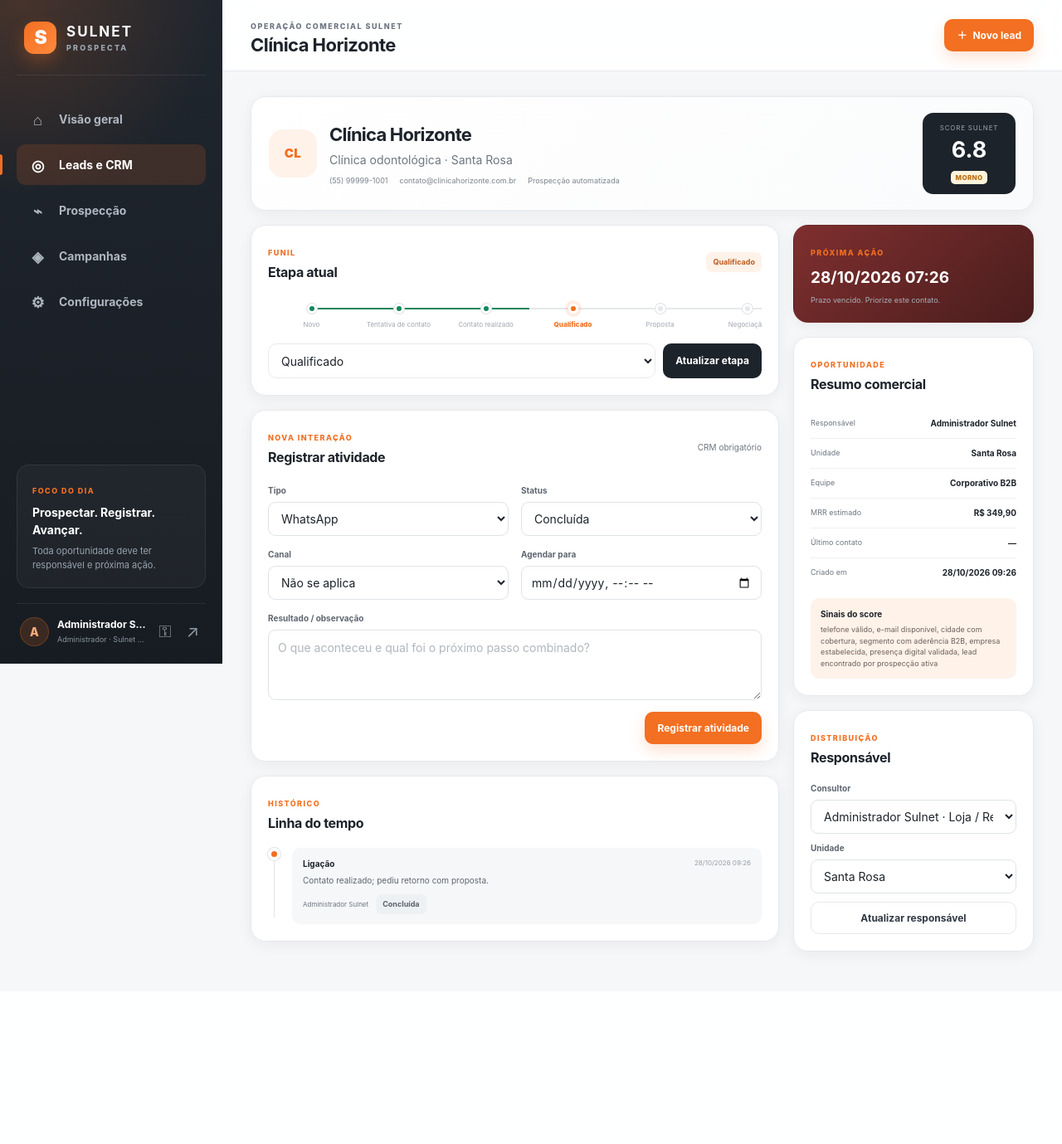
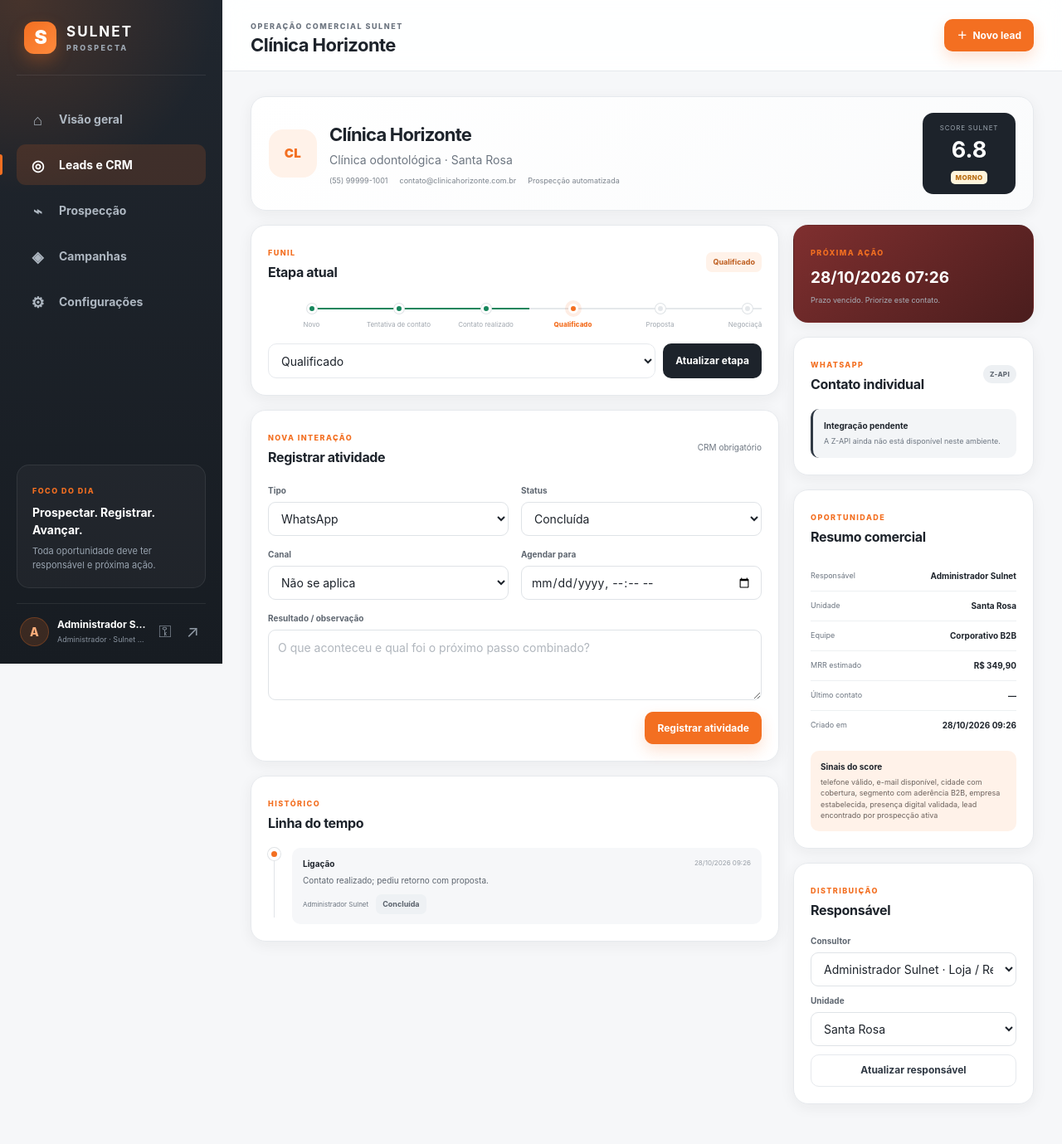
Before and after one commit to rafaelsantos-coder/Sistema-Prospeccao, a FastAPI app: page /leads/1 in a window 1280 px wide. Shown: the whole page at 83% size. Before the commit the page ends 1155 px from the top, so only its background shows below. Run offline with FastAPI, Linux system fonts and the light colour scheme; the visitor is signed in with stand-in values (Sample User, id 1); data comes from the database, SQL or seed files in the repository.

Commit message:
feat: libera WhatsApp individual no detalhe do lead

```diff
--- a/app/templates/leads/detail.html
+++ b/app/templates/leads/detail.html
@@ -81,6 +81,28 @@
       <p>{% if lead.next_action_at and lead.next_action_at < now %}Prazo vencido. Priorize este contato.{% else %}Mantenha o combinado registrado no CRM.{% endif %}</p>
     </article>
 
+    <article class="panel">
+      <div class="panel-header"><div><span class="eyebrow">WHATSAPP</span><h3>Contato individual</h3></div><span class="connection-status {% if integrations.whatsapp %}on{% endif %}">{{ whatsapp_provider }}</span></div>
+      {% if lead.do_not_contact or lead.stage == 'NAO_CONTATAR' %}
+      <div class="info-box compact"><strong>Contato bloqueado</strong><p>Este lead solicitou não receber novas mensagens.</p></div>
+      {% elif not lead.phone %}
+      <div class="info-box compact"><strong>Telefone ausente</strong><p>Cadastre um número válido antes de enviar.</p></div>
+      {% elif integrations.whatsapp %}
+      <form action="/leads/{{ lead.id }}/whatsapp" method="post" class="stack-form compact">
+        <input type="hidden" name="csrf_token" value="{{ csrf_token }}">
+        <label class="field"><span>Mensagem</span><textarea name="message" rows="6" maxlength="4096" required>Olá{% if lead.contact_name %}, {{ lead.contact_name }}{% endif %}! Tudo bem?
+
+Aqui é da Sulnet. Estamos entrando em contato para apresentar soluções de internet e conectividade para empresas de {{ lead.city }}.
+
+Posso te explicar rapidamente as opções disponíveis?</textarea></label>
+        <button class="button button-primary full-width" type="submit">Enviar pelo WhatsApp</button>
+      </form>
+      <div class="info-box compact"><strong>Envio controlado</strong><p>A mensagem será registrada no histórico e os próximos contatos serão interrompidos quando houver resposta.</p></div>
+      {% else %}
+      <div class="info-box compact"><strong>Integração pendente</strong><p>A Z-API ainda não está disponível neste ambiente.</p></div>
+      {% endif %}
+    </article>
+
     <article class="panel details-panel">
       <div class="panel-header"><div><span class="eyebrow">OPORTUNIDADE</span><h3>Resumo comercial</h3></div></div>
       <dl class="detail-list">
```
